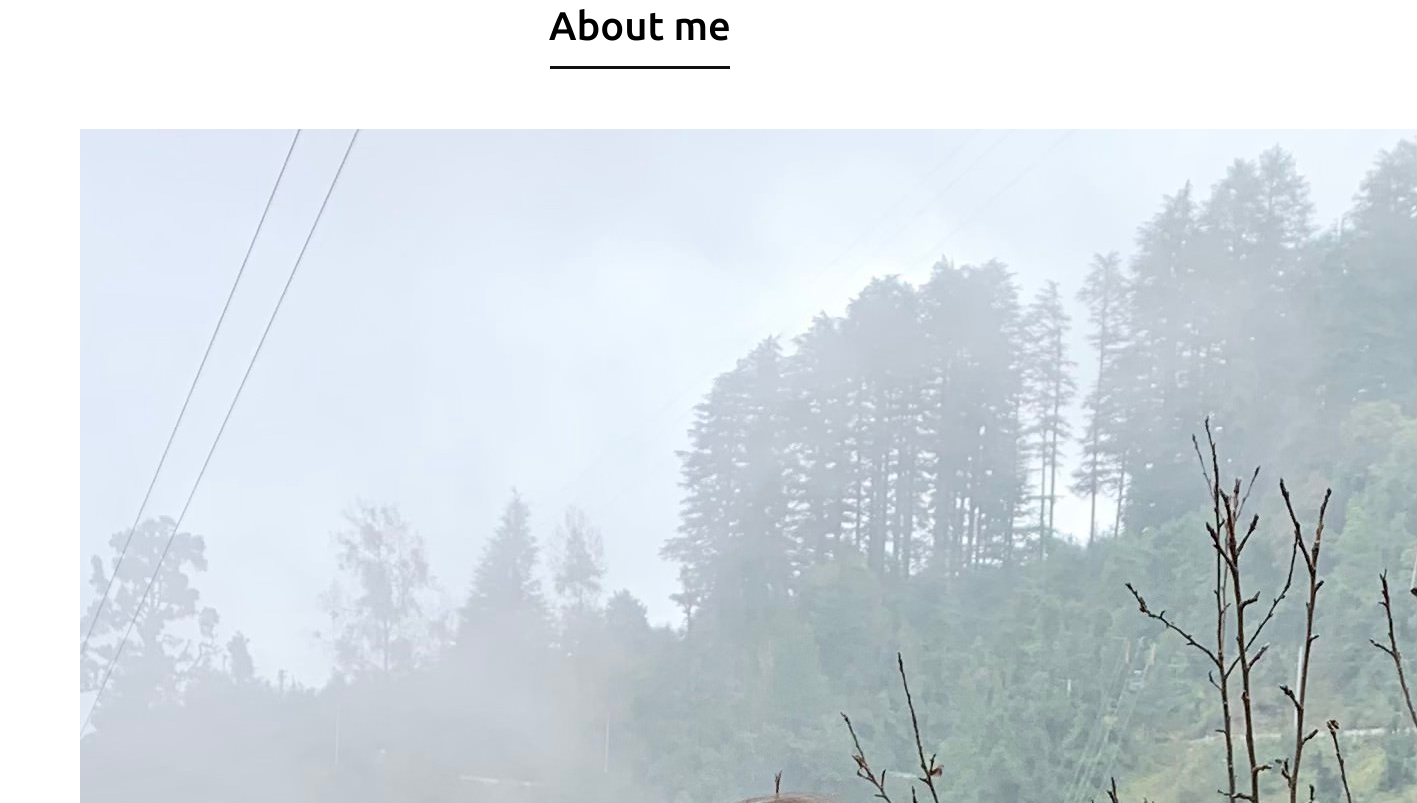
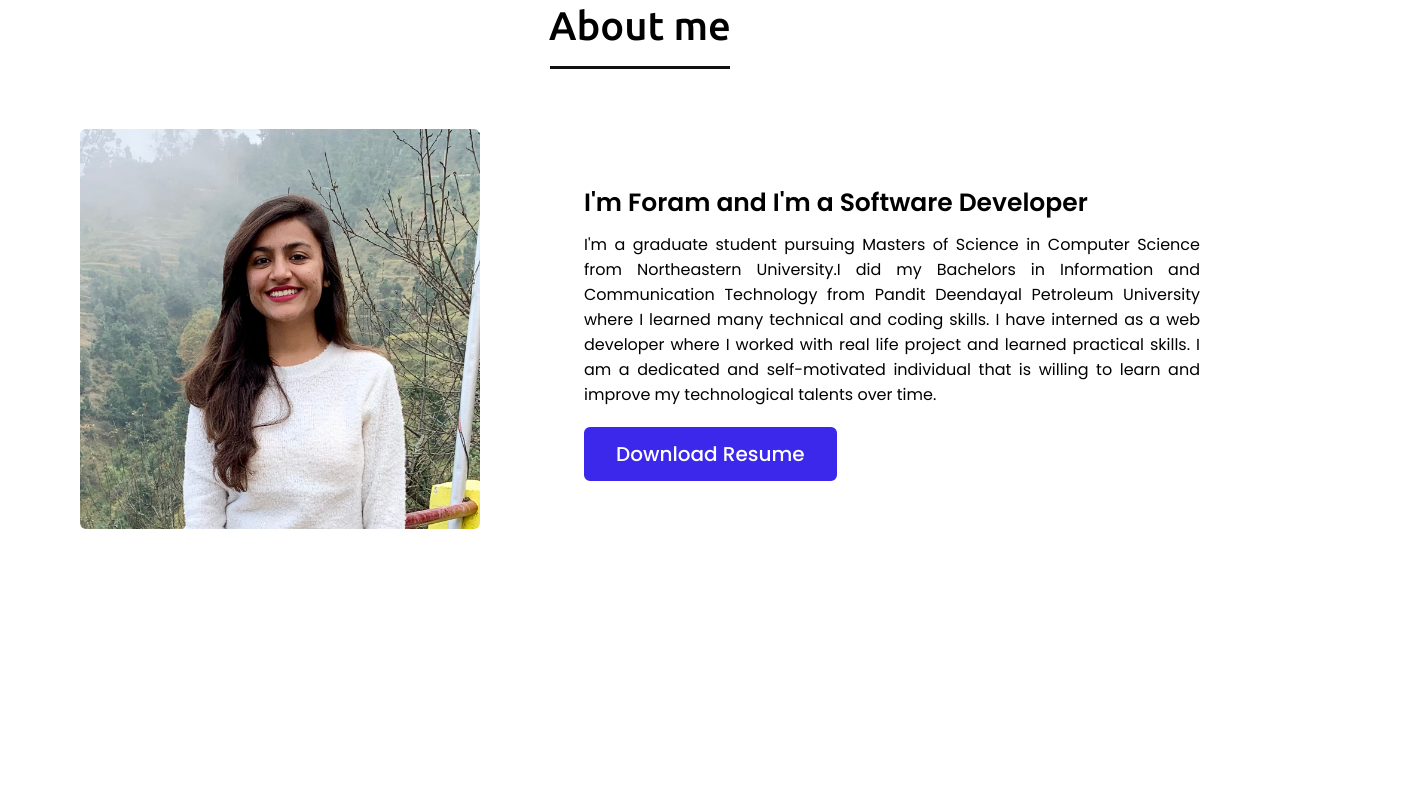
Before and after one commit to foramkavathiya/PersonalWebsite, a plain HTML site: page index.html in a window 1280 px wide. Shown: the part 897-1700 px from the top of the page, 1417 px wide, since content can reach past the window. After the commit the page ends 1533 px from the top, so only its background shows below. Drawn offline with nearby package versions, Linux system fonts and the light colour scheme.

Commit message:
Adding CSS for action section

```diff
--- a/style.css
+++ b/style.css
@@ -202,3 +202,45 @@ section .title::before{
     color: rgb(60, 40, 235);
     background: none;
 }
+
+/* about section styling */
+
+.about .about-content .left{
+    width: 45%;
+}
+.about .about-content .left img{
+    height: 400px;
+    width: 400px;
+    object-fit: cover;
+    border-radius: 6px;
+}
+.about .about-content .right{
+    width: 55%;
+}
+.about .about-content .right .text{
+    font-size: 25px;
+    font-weight: 600;
+    margin-bottom: 10px;
+}
+.about .about-content .right .text span{
+    color: rgb(60, 40, 235);
+}
+.about .about-content .right p{
+    text-align: justify;
+}
+.about .about-content .right a{
+    display: inline-block;
+    background: rgb(60, 40, 235);
+    color: #fff;
+    font-size: 20px;
+    font-weight: 500;
+    padding: 10px 30px;
+    margin-top: 20px;
+    border-radius: 6px;
+    border: 2px solid rgb(60, 40, 235);
+    transition: all 0.3s ease;
+}
+.about .about-content .right a:hover{
+    color: rgb(60, 40, 235);
+    background: none;
+}
```
